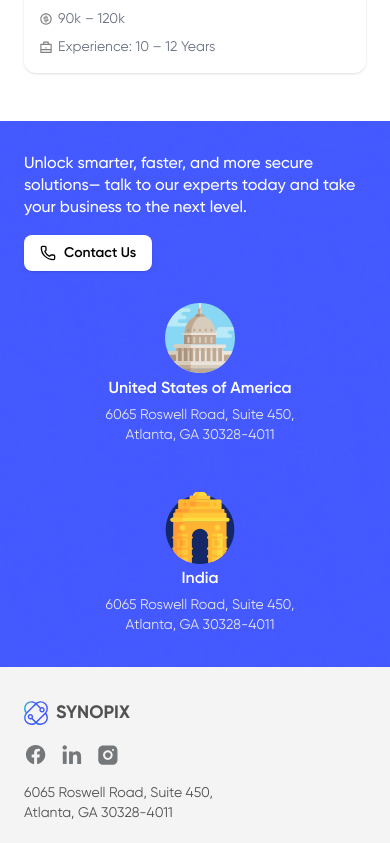
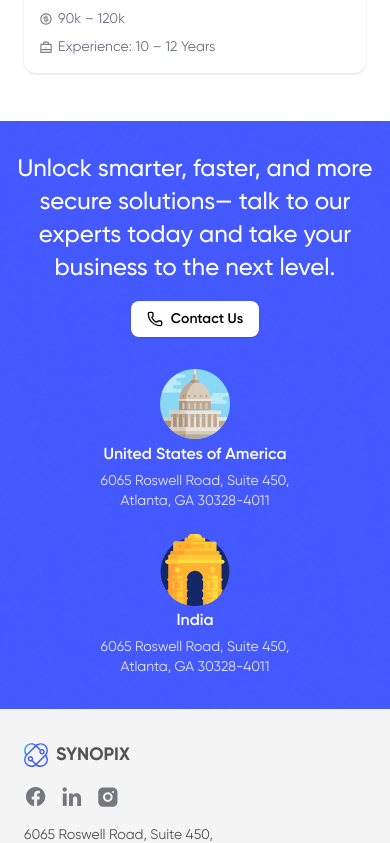
Before and after one commit to AjaySaini18/newWebsite, a React (Vite) app: page /careers in a window 390 px wide. Shown: the part 1326-2169 px from the top of the page. Built offline with nearby package versions, Linux system fonts and the light colour scheme.

Commit message:
CTA responsivness done

```diff
--- a/src/components/ContactCTA.jsx
+++ b/src/components/ContactCTA.jsx
@@ -7,24 +7,26 @@ import { Link } from "react-router-dom";
 const ContactCTA = () => {
   return (
     <section
-      className="w-full relative py-8 sm:py-12 px-6 sm:px-12 lg:px-24 font-gilroy"
+      className="w-full relative py-8 sm:py-12 px-4 sm:px-6 md:px-12 lg:px-24 font-gilroy"
       style={{
         backgroundImage: "url('/assets/Rectangle35.png')",
         backgroundSize: "cover",
         backgroundPosition: "center",
       }}
     >
-      <div className="relative max-w-full mx-auto grid grid-cols-1 lg:grid-cols-12 items-end gap-8">
+      {/* Add container with max-width and proper centering */}
+      <div className="max-w-7xl mx-auto w-full">
+        <div className="relative w-full grid grid-cols-1 lg:grid-cols-12 items-end gap-8">
           {/* Left Box */}
           <motion.div
-          className="col-span-12 lg:col-span-7 space-y-4 sm:space-y-6"
+            className="text-center lg:text-left col-span-12 lg:col-span-7 space-y-4 sm:space-y-6 w-full"
             initial={{ opacity: 0, x: -40 }}
             whileInView={{ opacity: 1, x: 0 }}
             transition={{ duration: 0.7 }}
             viewport={{ once: true }}
           >
             <motion.h2
-            className="text-white text-base sm:text-lg md:text-xl lg:text-2xl font-medium leading-snug"
+              className="text-white text-2xl lg:text-2xl font-medium leading-snug"
               initial={{ opacity: 0, y: -20 }}
               whileInView={{ opacity: 1, y: 0 }}
               transition={{ duration: 0.6 }}
@@ -46,12 +48,11 @@ const ContactCTA = () => {
                 Contact Us
               </motion.button>
             </Link>
-
           </motion.div>
 
           {/* Right Box */}
           <motion.div
-          className="col-span-12 lg:col-span-5 flex flex-row flex-wrap justify-center lg:justify-end gap-12"
+            className="col-span-12 lg:col-span-5 flex flex-col sm:flex-row flex-wrap justify-center lg:justify-end gap-6 sm:gap-8 lg:gap-12 w-full"
             initial="hidden"
             whileInView="visible"
             variants={{
@@ -70,7 +71,7 @@ const ContactCTA = () => {
                 visible: { opacity: 1, y: 0 },
               }}
               transition={{ duration: 0.6 }}
-            className="min-w-[160px] sm:min-w-[180px] flex flex-col items-center text-center text-white"
+              className="w-full sm:w-auto flex flex-col items-center text-center text-white"
             >
               <div className="w-[70px] sm:w-[80px] h-[70px] sm:h-[80px] flex items-center justify-center mb-1">
                 <img
@@ -96,7 +97,7 @@ const ContactCTA = () => {
                 visible: { opacity: 1, y: 0 },
               }}
               transition={{ duration: 0.6 }}
-            className="min-w-[160px] sm:min-w-[180px] flex flex-col items-center text-center text-white"
+              className="w-full sm:w-auto flex flex-col items-center text-center text-white"
             >
               <div className="w-[70px] sm:w-[80px] h-[70px] sm:h-[80px] flex items-center justify-center mb-1">
                 <img
@@ -114,6 +115,7 @@ const ContactCTA = () => {
             </motion.div>
           </motion.div>
         </div>
+      </div>
     </section>
   );
 };
--- a/src/components/Footer.jsx
+++ b/src/components/Footer.jsx
@@ -66,7 +66,7 @@ const Footer = () => {
           </motion.div>
 
           {/* Row 2: About + Services + Technology + Industries */}
-        <div className="grid grid-cols-2 md:grid-cols-4 lg:contents gap-10">
+        <div className="grid grid-cols-2 md:grid-cols-4 lg:contents gap-8 lg:gap-16">
           {/* Group 1: About + Services */}
             {/* About */}
             <motion.div
@@ -189,7 +189,7 @@ const Footer = () => {
           <p>
             <span className="">©</span> 2022–2025 Synopix LLC
           </p>
-          <div className=" flex flex-wrap justify-start space-x-4 gap-2 lg:gap-12">
+          <div className=" flex flex-wrap justify-start space-x-4 lg:space-x-1 gap-2 lg:gap-12">
             <Link to={"/contact-us"}>
               <span>Contact us</span>
             </Link>
```
Lines whose indentation alone changed are shown as unchanged.
